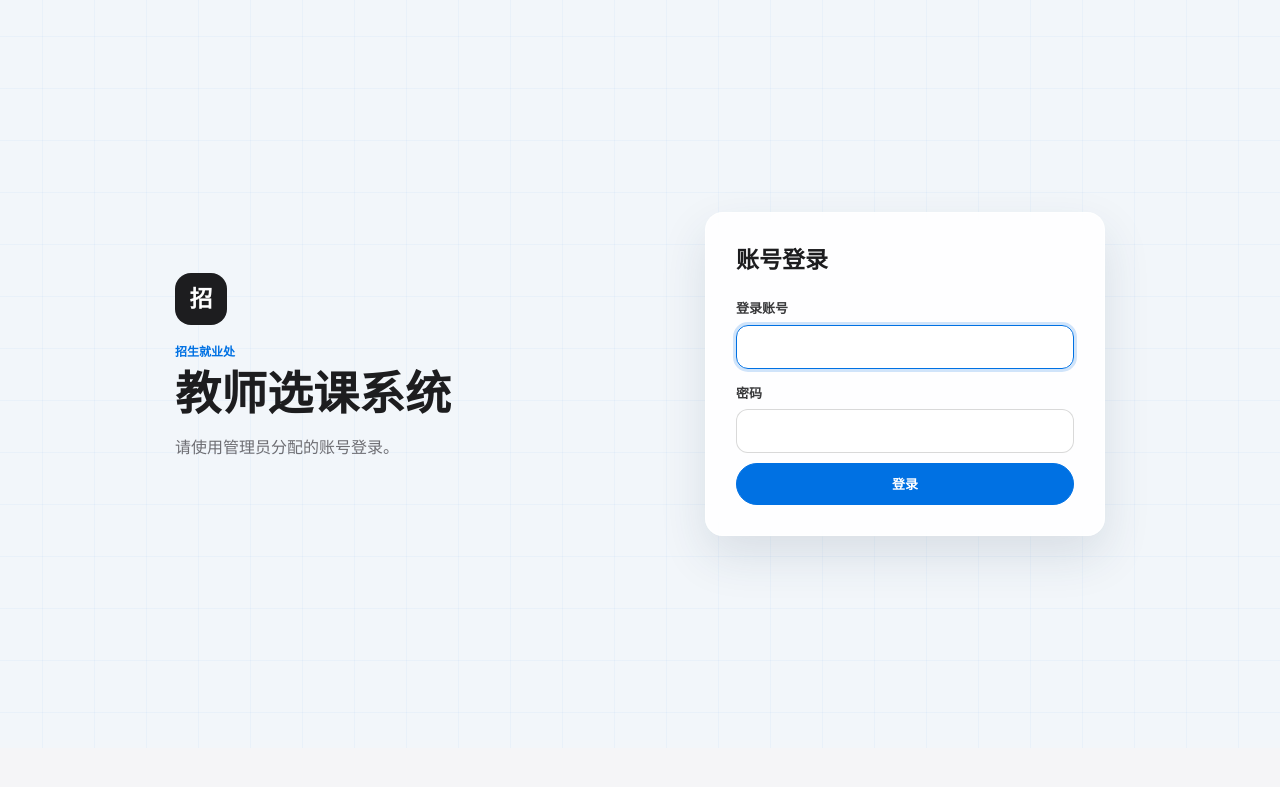
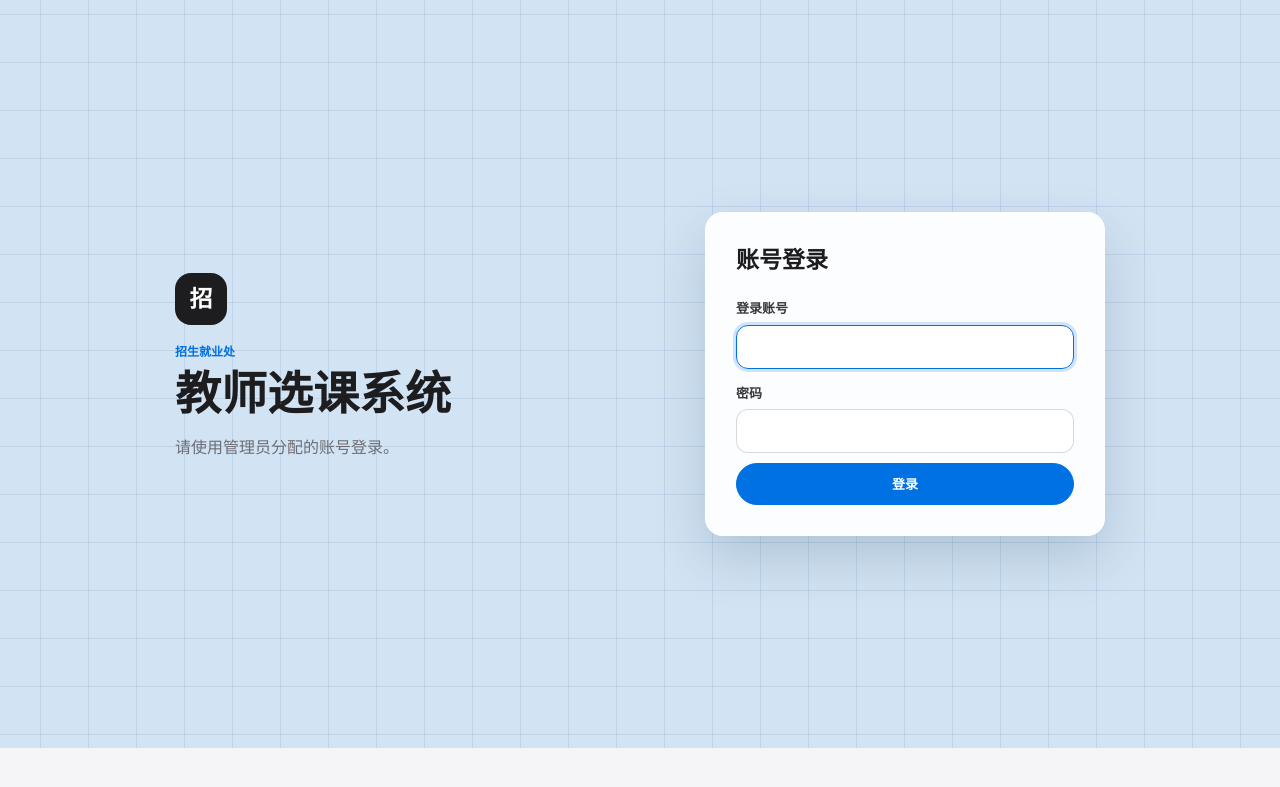
Before and after one commit to liz296738-jpg/Cours-Selection-System, a Django app: page /login/ in a window 1280 px wide. Shown: the top 787 px of the page. Run offline with Django 5.2, Linux system fonts and the light colour scheme; data comes from the database, SQL or seed files in the repository.

Commit message:
style: strengthen login background contrast

```diff
--- a/static/css/app.css
+++ b/static/css/app.css
@@ -110,8 +110,8 @@ textarea.form-control { min-height: 105px; resize: vertical; }
 .message.success { border-color: #c7e8d1; background: #effaf2; color: #176938; }
 .message.error { border-color: #f0c3be; background: #fff4f2; color: #b3261e; }
 
-.auth-main { position: relative; display: grid; min-height: calc(100vh - 52px); place-items: center; overflow: hidden; padding: 30px; background-color: #f4f7fa; animation: login-breathe 22s ease-in-out infinite alternate; }
-.auth-main::before { position: absolute; inset: 0; background-image: linear-gradient(rgba(0, 113, 227, .035) 1px, transparent 1px), linear-gradient(90deg, rgba(0, 113, 227, .035) 1px, transparent 1px); background-position: center; background-size: 52px 52px; content: ""; pointer-events: none; }
+.auth-main { position: relative; display: grid; min-height: calc(100vh - 52px); place-items: center; overflow: hidden; padding: 30px; background-color: #d8e7f5; animation: login-breathe 20s ease-in-out infinite alternate; }
+.auth-main::before { position: absolute; inset: 0; background-image: linear-gradient(rgba(19, 83, 145, .105) 1px, transparent 1px), linear-gradient(90deg, rgba(19, 83, 145, .105) 1px, transparent 1px); background-position: center; background-size: 48px 48px; content: ""; pointer-events: none; }
 .auth-main > * { position: relative; z-index: 1; }
 .auth-main + .footer { display: none; }
 .login-shell { display: grid; grid-template-columns: minmax(0, 1fr) minmax(0, 400px); align-items: center; gap: 90px; width: min(930px, 100%); }
@@ -119,7 +119,7 @@ textarea.form-control { min-height: 105px; resize: vertical; }
 .login-intro .eyebrow { margin: 18px 0 0; color: #0071e3 !important; }
 .login-intro h1 { margin: 7px 0 10px; font-size: 46px; line-height: 1.1; letter-spacing: 0; }
 .login-intro p:last-child { color: var(--muted); }
-.login-form { min-width: 0; padding: 30px; border-color: rgba(255, 255, 255, .9); background: rgba(255, 255, 255, .88); box-shadow: 0 20px 48px rgba(30, 57, 85, .12); backdrop-filter: blur(12px); }
+.login-form { min-width: 0; padding: 30px; border-color: rgba(255, 255, 255, .94); background: rgba(255, 255, 255, .93); box-shadow: 0 22px 52px rgba(24, 59, 94, .18); backdrop-filter: blur(12px); }
 .login-form h2 { margin: 0 0 22px; font-size: 23px; }
 .login-form label { display: block; margin: 15px 0 6px; color: #3a3a3c; font-size: 13px; font-weight: 680; }
 
@@ -159,8 +159,8 @@ textarea.form-control { min-height: 105px; resize: vertical; }
 .muted { color: var(--muted); }
 
 @keyframes login-breathe {
-  from { background-color: #f4f7fa; }
-  to { background-color: #eaf2fa; }
+  from { background-color: #d8e7f5; }
+  to { background-color: #bdd4eb; }
 }
 
 @media (prefers-reduced-motion: reduce) {
```
